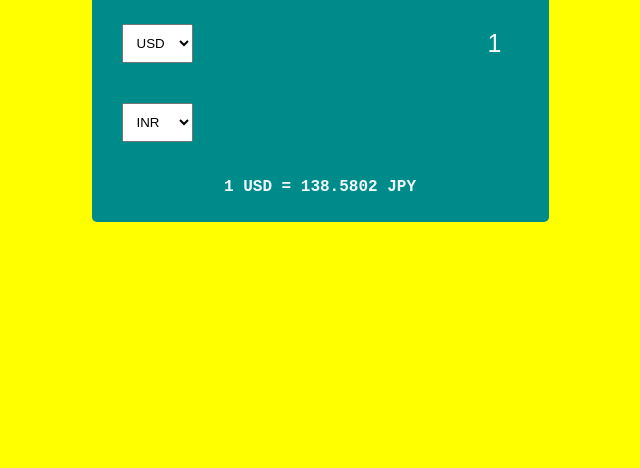
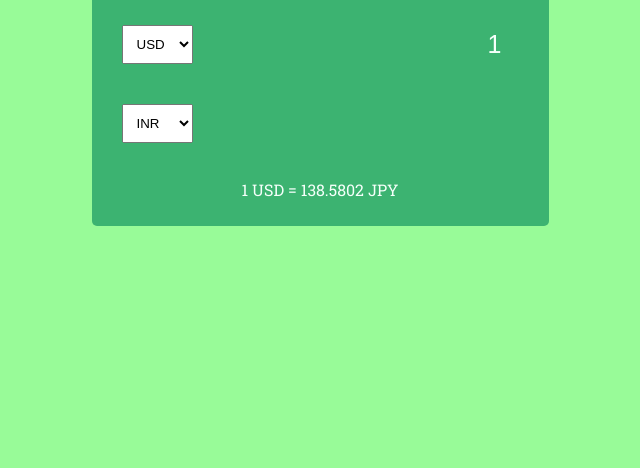
Before and after one commit to jkmathilda/short-projects, a plain HTML site: page 02-currency_converter/index.html in a window 1280 px wide. Shown: the part 332-800 px from the top of the page, without its empty margins (320-960 px from the left). Drawn offline with Linux system fonts and the light colour scheme; no server answers.

Commit message:
Udate style.css

```diff
--- a/02-currency_converter/style.css
+++ b/02-currency_converter/style.css
@@ -1,47 +1,49 @@
-body{
-    background-color: yellow;
+@import url("https://fonts.googleapis.com/css2?family=Roboto+Slab:wght@100..900&display=swap");
+
+body {
+  background-color: palegreen;
   display: flex;
   height: 100vh;
   justify-content: center;
   align-items: center;
-    font-family: 'Courier New', Courier, monospace;
+  font-family: "Roboto Slab", serif;
+  font-weight: 100;
   margin: 0;
   padding: 0;
 }
 
-.container{
-    background-color: darkcyan;
-    color: aliceblue;
+.container {
+  background-color: mediumseagreen;
+  color: mintcream;
   padding: 10px;
   border-radius: 5px;
   text-align: center;
 }
 
-
-.currency-container{
+.currency-container {
   padding: 20px;
   display: flex;
   justify-content: space-between;
 }
 
-.currency-container select{
+.currency-container select {
   padding: 10px;
 }
 
-.currency-container input{
+.currency-container input {
   border: 0;
   background: transparent;
   font-size: 25px;
   text-align: right;
-    color: aliceblue;
+  color: mintcream;
 }
 
-.exchange-rate{
+.exchange-rate {
   font-size: 16px;
-    font-weight: 600;
+  font-weight: 400;
 }
 
 select:focus,
-input:focus{
+input:focus {
   outline: 0;
 }
```
Lines whose indentation alone changed are shown as unchanged.
